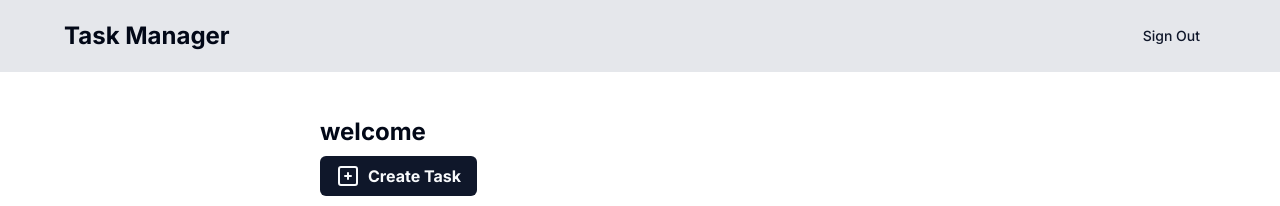
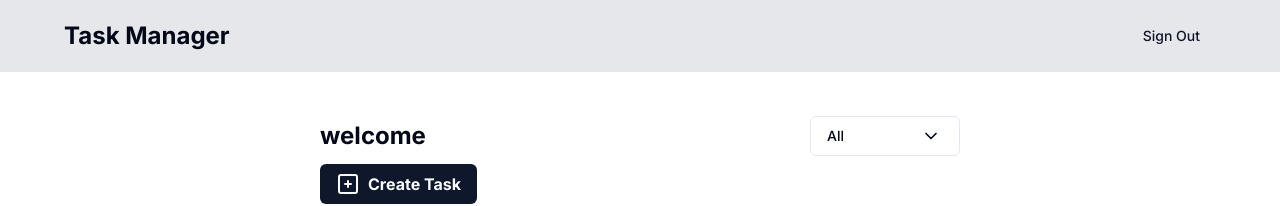
Before and after one commit to theunhackable/task-manager, a Next.js app in the folder frontend/: page / in a window 1280 px wide. Shown: the top 206 px of the page. Built offline with nearby package versions, Linux system fonts and the light colour scheme; no server answers; sample sign-in values are in the browser's storage.

Commit message:
added status filter functionality

```diff
--- a/frontend/app/page.tsx
+++ b/frontend/app/page.tsx
@@ -1,5 +1,6 @@
 "use client";
 import CreateTask from "@/components/task/CreateTask";
+import TaskFilter from "@/components/task/TaskFilter";
 import TaskItem from "@/components/task/TaskItem";
 import { apiGet } from "@/lib/utils";
 import { useRouter } from "next/navigation";
@@ -7,14 +8,14 @@ import { useEffect, useState } from "react";
 
 export default function Home() {
   const [tasks, setTasks] = useState<Task[]>([]);
+  const [filteredTasks, setFilteredTasks] = useState<Task[]>([]);
   const [name, setName] = useState<string | null>();
   const [email, setEmail] = useState<string | null>();
   const router = useRouter();
 
-  if (typeof window !== "undefined" && !localStorage.getItem("token"))
-    router.push("/signin");
-
   useEffect(() => {
+    if (typeof window !== "undefined" && !localStorage.getItem("token"))
+      router.push("/signin");
     async function fetchTasks() {
       if (typeof window !== "undefined") {
         setName((prev) => localStorage.getItem("name"));
@@ -23,6 +24,7 @@ export default function Home() {
       try {
         const res = await apiGet("http://127.0.0.1:4000/tasks", true);
         setTasks(res.data);
+        setFilteredTasks(res.data)
       } catch (e: any) {
         alert(e.message);
       }
@@ -67,16 +69,19 @@ export default function Home() {
   return (
     <main className="">
       <div className="px-4 py-6 mx-auto my-5 max-w-2xl">
-        <div className="flex items-center justify-between mb-2">
+        <div className="flex flex-col gap-5 sm:flex-row sm:items-center justify-between mb-2">
           <div>
             <h1 data-testid='name' className="text-2xl font-bold">welcome {name}</h1>
             <p className="text-gray-500 text-sm">{email}</p>
           </div>
+          <div>
+            <TaskFilter tasks={tasks} setFilteredTasks={setFilteredTasks} filteredTasks={filteredTasks} />
+          </div>
         </div>
         <CreateTask setTasks={setTasks} />
         <div className="my-10">
-          {tasks?.length !== 0 ? (
-            tasks?.map((task: Task) => (
+          {filteredTasks?.length !== 0 ? (
+            filteredTasks?.map((task: Task) => (
               <TaskItem
                 key={task._id}
                 task={task}
--- /dev/null
+++ b/frontend/components/task/TaskFilter.tsx
@@ -0,0 +1,59 @@
+import { Button } from "@/components/ui/button"
+import {IconChevronDown} from '@tabler/icons-react'
+import {
+  DropdownMenu,
+  DropdownMenuContent,
+  DropdownMenuLabel,
+  DropdownMenuRadioGroup,
+  DropdownMenuRadioItem,
+  DropdownMenuSeparator,
+  DropdownMenuTrigger,
+} from "@/components/ui/dropdown-menu"
+import { Dispatch, SetStateAction, useEffect, useState } from "react"
+
+const TaskFilter = ({tasks, filteredTasks, setFilteredTasks}: {tasks: Task[], filteredTasks: Task[], setFilteredTasks: Dispatch<SetStateAction<Task[]>>}) => {
+  const [position, setPosition] = useState("All")
+
+  useEffect(() => {
+    if(position === 'All') {
+      setFilteredTasks(prev => tasks)
+    } else if(position === 'To Do') {
+      setFilteredTasks(prev => {
+        return tasks.filter(task => task.status === 'To Do')
+      })
+    } else if(position === 'In Progress') {
+      setFilteredTasks(prev => {
+        return tasks.filter(task => task.status === 'In Progress')
+      })
+    }
+    else if(position === 'Done') {
+      setFilteredTasks(prev => {
+        return tasks.filter(task => task.status === 'Done')
+      })
+    }
+  }, [position])
+  return (
+    <DropdownMenu>
+      <DropdownMenuTrigger asChild>
+        <Button className="min-w-[150px]" variant="outline">
+          <div className="w-full flex items-center justify-between gap-2">
+            {position}
+            <IconChevronDown className="h-5" />
+          </div>
+          </Button>
+      </DropdownMenuTrigger>
+      <DropdownMenuContent className="w-56 mx-5">
+        <DropdownMenuLabel>Panel Position</DropdownMenuLabel>
+        <DropdownMenuSeparator />
+        <DropdownMenuRadioGroup value={position} onValueChange={setPosition}>
+          <DropdownMenuRadioItem value="All">All</DropdownMenuRadioItem>
+          <DropdownMenuRadioItem value="To Do">To Do</DropdownMenuRadioItem>
+          <DropdownMenuRadioItem value="In Progress">In Progress</DropdownMenuRadioItem>
+          <DropdownMenuRadioItem value="Done">Done</DropdownMenuRadioItem>
+        </DropdownMenuRadioGroup>
+      </DropdownMenuContent>
+    </DropdownMenu>
+  )
+}
+
+export default TaskFilter
```
